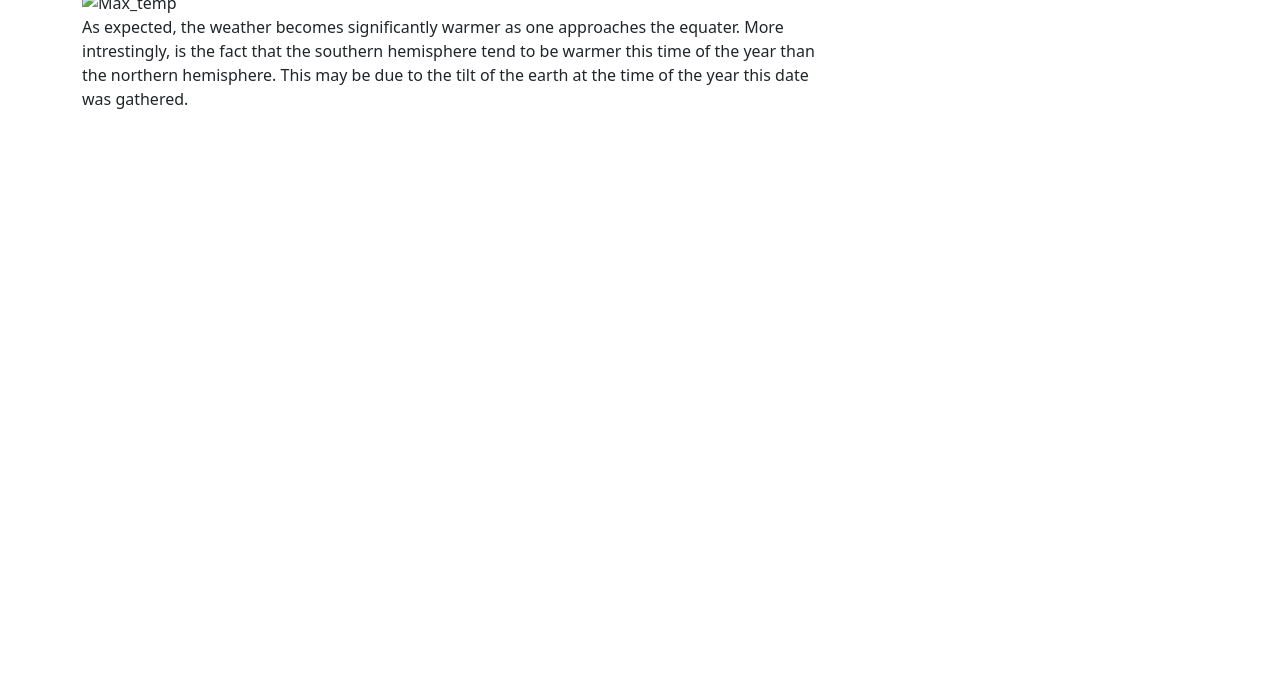
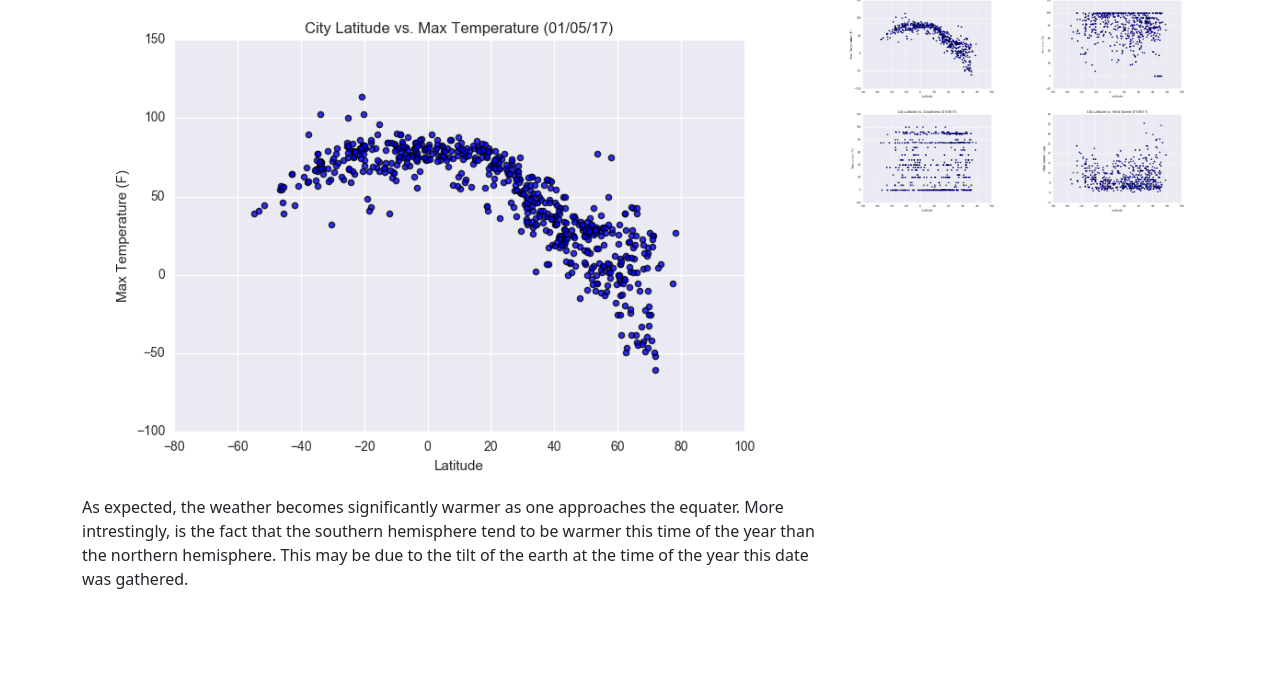
Before and after one commit to Taib-Diallo/HTML, a plain HTML site: page Max_temp.html in a window 1280 px wide. Shown: the part 107-800 px from the top of the page. Drawn offline with nearby package versions, Linux system fonts and the light colour scheme.

Commit message:
updated changes

```diff
--- a/Max_temp.html
+++ b/Max_temp.html
@@ -27,7 +27,7 @@
           <a class="nav-link" href="comparison.html">Comparison</a>
         </li>
         <li class="nav-item">
-          <a class="nav-link" href = '#'>Data</a>
+          <a class="nav-link" href = 'data.html'>Data</a>
         </li>
       </ul>
     <!-- Our rows function in containers (grid created). -->
@@ -43,7 +43,7 @@
 
              <h1>Max Temperature</h1>
 
-             <img src="C:\Users\Owner\Desktop\GT-VIRT-DATA-PT-03-2022-U-LOL\Homeworks\11-Web\Instructions\Resources\assets\images\Fig1.png" class= "img-fluid" alt="Max_temp">
+             <img src="images\Fig1.png" class= "img-fluid" alt="Max_temp">
             <p>As expected, the weather becomes significantly warmer as one approaches the equater. More intrestingly, is the fact that the southern hemisphere tend to be warmer this time of the year than the northern hemisphere. This may be due to the tilt of the earth at the time of the year this date was gathered. </p>
           </div>
 
@@ -55,12 +55,12 @@
             <div class="row justify-content-center">
                 <div class="col-6">
                   <a href="Max_temp.html">
-                      <img src="C:\Users\Owner\Desktop\GT-VIRT-DATA-PT-03-2022-U-LOL\Homeworks\11-Web\Instructions\Resources\assets\images\Fig1.png"  class="img-fluid" alt="">
+                      <img src="images\Fig1.png"  class="img-fluid" alt="">
                     </a>
                 </div>
                 <div class="col-6">
                     <a href="humidity.html">
-                    <img src="C:\Users\Owner\Desktop\GT-VIRT-DATA-PT-03-2022-U-LOL\Homeworks\11-Web\Instructions\Resources\assets\images\Fig2.png" class="img-fluid" alt="">
+                    <img src="images\Fig2.png" class="img-fluid" alt="">
                     </a>
                 </div>
             </div>
@@ -68,12 +68,12 @@
             <div class="row justify-content-center">
                 <div class="col-6">
                     <a href="Cloudiness.html">
-                  <img src="C:\Users\Owner\Desktop\GT-VIRT-DATA-PT-03-2022-U-LOL\Homeworks\11-Web\Instructions\Resources\assets\images\Fig3.png"  class="img-fluid" alt="">
+                  <img src="images\Fig3.png"  class="img-fluid" alt="">
                     </a>
                 </div>
                 <div class="col-6">
                     <a href="wind_speed.html">
-                    <img src="C:\Users\Owner\Desktop\GT-VIRT-DATA-PT-03-2022-U-LOL\Homeworks\11-Web\Instructions\Resources\assets\images\Fig4.png" class="img-fluid" alt="">
+                    <img src="images\Fig4.png" class="img-fluid" alt="">
                     </a>
                 </div>
             </div>
```
Also changed, not shown: Cloudiness.html (+6 -6 lines), comparison.html (+4 -4 lines), humidity.html (+2 -2 lines), index.html (+5 -5 lines), wind_speed.html (+6 -6 lines), images/Fig1.png (added), images/Fig2.png (added), images/Fig3.png (added), images/Fig4.png (added).
